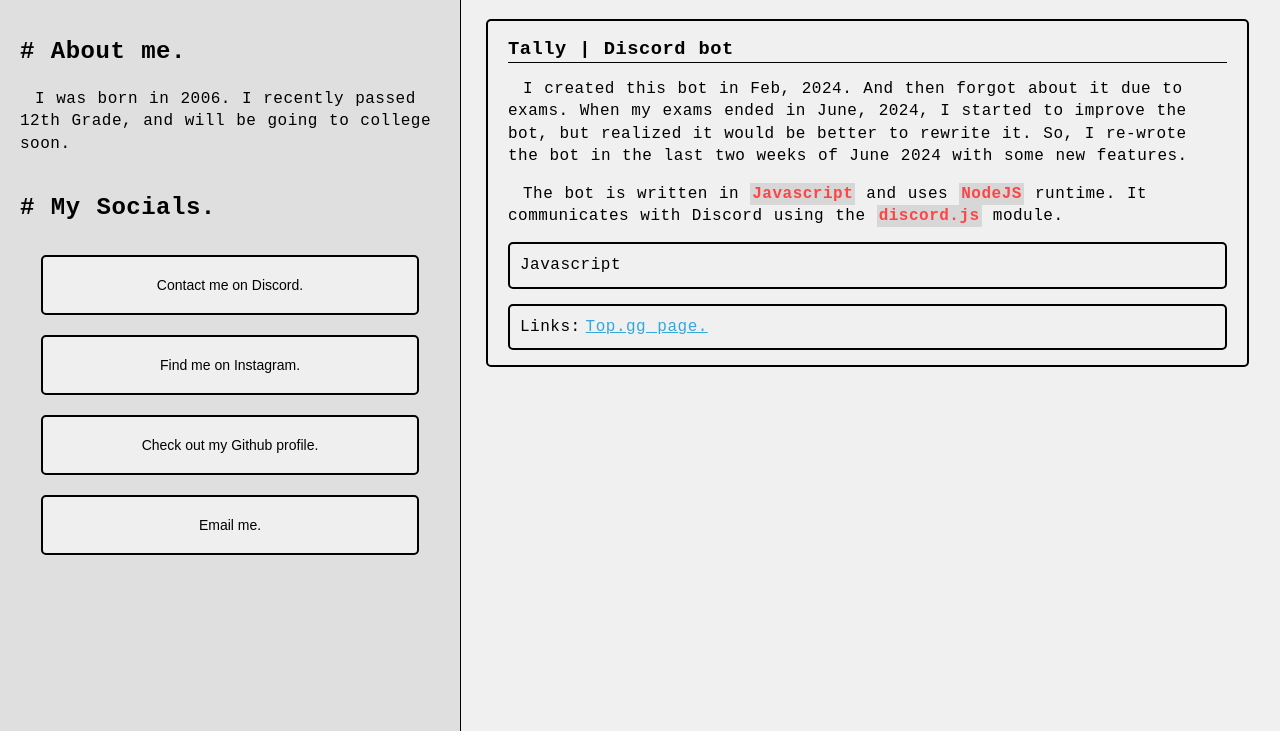
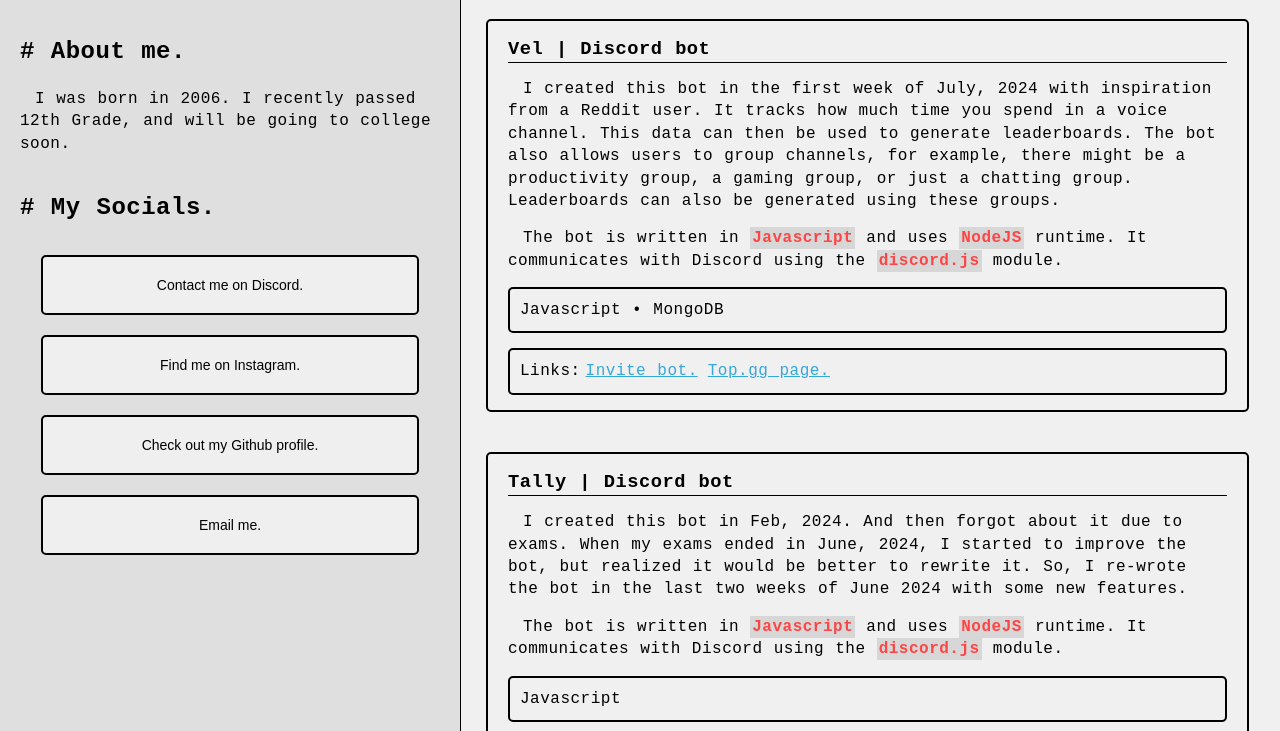
Before and after one commit to vyduck/homepage-v1, a plain HTML site: page index.html in a window 1280 px wide. Shown: the part 69-800 px from the top of the page. Drawn offline with Linux system fonts and the light colour scheme.

Commit message:
Added a project (Vel)

```diff
--- a/css/aside.css
+++ b/css/aside.css
@@ -1,7 +1,11 @@
+:root {
+    --aside-color: #dfdfdf;
+}
+
 aside {
     padding: 20px;
 
-    background-color: #dfdfdf;
+    background-color: var(--aside-color);
 
     display: flex;
     flex-direction: column;
--- a/css/style.css
+++ b/css/style.css
@@ -1,3 +1,7 @@
+:root {
+    --body-color: #f0f0f0;
+}
+
 body {
     width: 100vw;
     height: 100vh;
@@ -5,7 +9,7 @@ body {
     padding: 0;
     margin: 0;
 
-    background-color: #f0f0f0;
+    background-color: var(--body-color);
 
     font-size: 16px;
     font-family: monospace;
--- a/index.html
+++ b/index.html
@@ -56,6 +56,28 @@
     <main id="projects">
         <h1># Projects I have done</h1>
         <article class="project">
+            <h3 class="project-title">Vel | Discord bot</h3>
+            <p class="project-description">
+                I created this bot in the first week of July, 2024 with inspiration from a Reddit user. It tracks how
+                much time you spend in a voice channel. This data can then be used to generate leaderboards. The bot
+                also allows users to group channels, for example, there might be a productivity group, a gaming group,
+                or just a chatting group. Leaderboards can also be generated using these groups.
+            </p>
+            <p class="project-description">
+                The bot is written in <span class="imp">Javascript</span> and uses <span class="imp">NodeJS</span>
+                runtime.
+                It communicates with Discord using the <span class="imp">discord.js</span> module.
+            </p>
+            <div class="skills">
+                Javascript • MongoDB
+            </div>
+            <div class="project-links">
+                Links:
+                <a class="project-link" href="https://discord.com/oauth2/authorize?client_id=1259945499146977351">Invite bot.</a>
+                <a class="project-link" href="https://top.gg/bot/1259945499146977351">Top.gg page.</a>
+            </div>
+        </article>
+        <article class="project">
             <h3 class="project-title">Tally | Discord bot</h3>
             <p class="project-description">
                 I created this bot in Feb, 2024. And then forgot about it due to exams.
@@ -72,6 +94,7 @@
             </div>
             <div class="project-links">
                 Links:
+                <a class="project-link" href="https://discord.com/oauth2/authorize?client_id=1223871354432917605">Invite bot.</a>
                 <a class="project-link" href="https://top.gg/bot/1223871354432917605">Top.gg page.</a>
             </div>
         </article>
```
